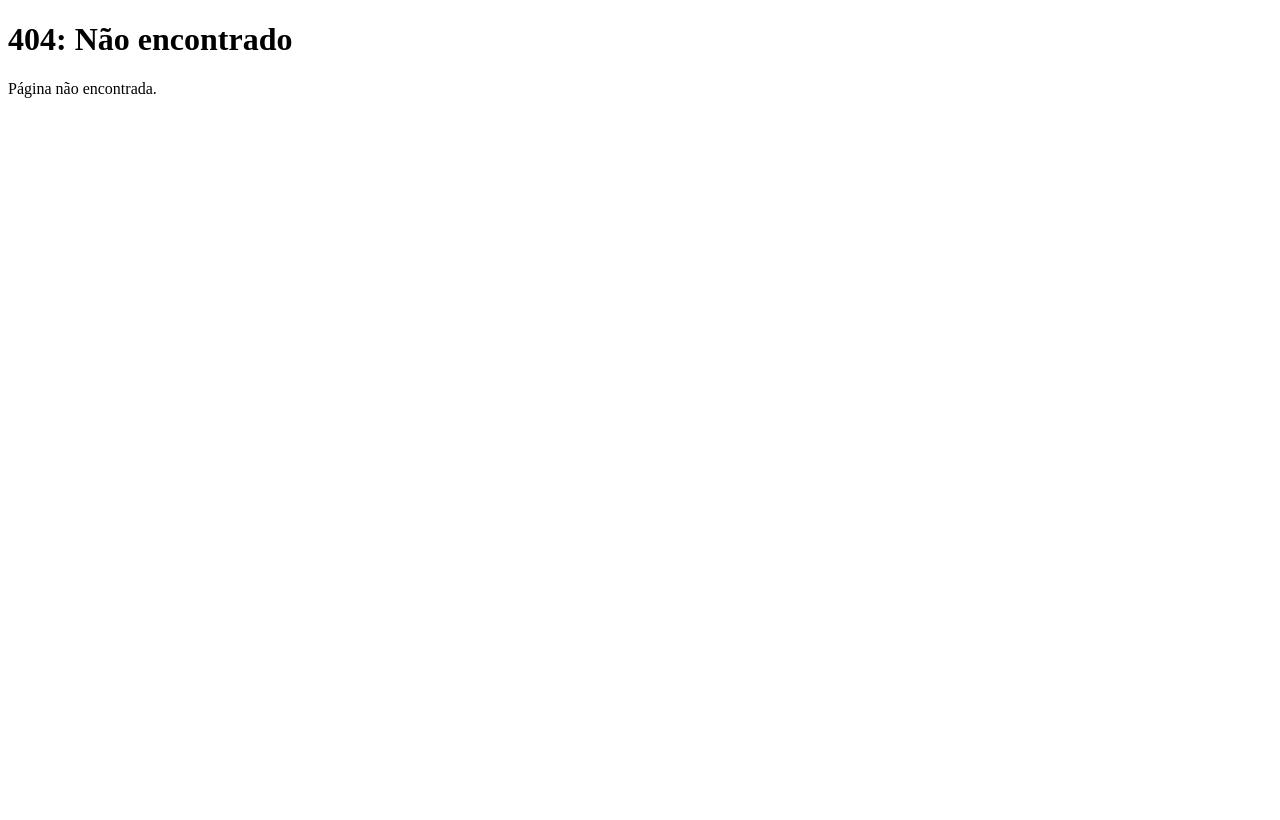
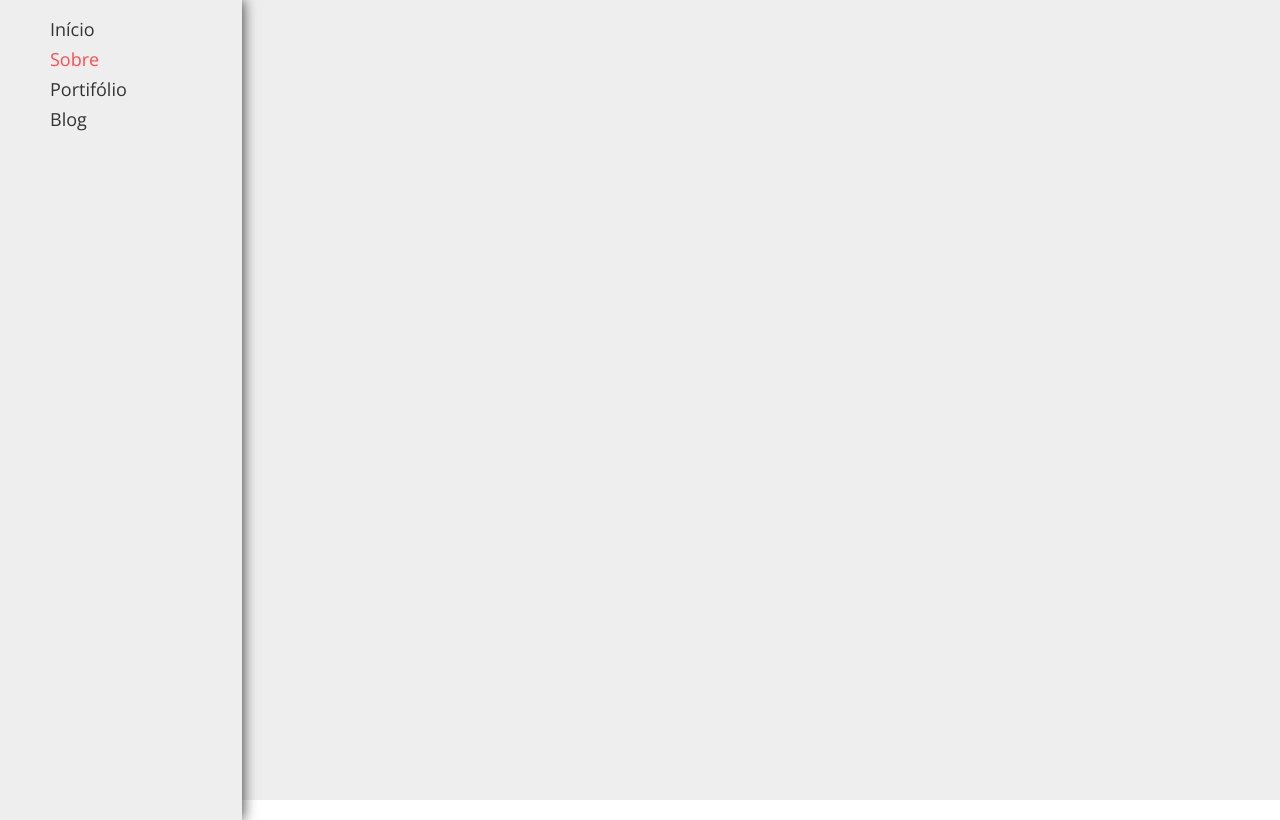
Before and after one commit to brunoannunciato/gatsby-bruno-dev-site, a Gatsby site: page /sobre in a window 1280 px wide. Before the commit this address had no page. Built offline with nearby package versions, Linux system fonts and the light colour scheme; Gatsby itself is replaced by a stand-in of ours.

Commit message:
feat: criação de componente de Link

```diff
--- a/src/components/Layout/index.js
+++ b/src/components/Layout/index.js
@@ -2,12 +2,14 @@
 import PropTypes from "prop-types"
 
 import "./style.scss"
+import Menu from "../Menu"
 
 const Layout = ({ children }) => {
   return (
-    <>
+    <main className="layout">
+      <Menu />
       { children }
-    </>
+    </main>
   )
 }
 
--- a/src/components/Layout/style.scss
+++ b/src/components/Layout/style.scss
@@ -0,0 +1,5 @@
+.layout {
+  background-color: #eee;
+  width: 100vw;
+  height: 100vh;
+}
--- /dev/null
+++ b/src/components/Link/index.js
@@ -0,0 +1,15 @@
+import React from  'react'
+import { Link as GatsbyLink } from 'gatsby'
+import './style.scss'
+
+const Link = ({ to, className, children }) => {
+  return (
+    <GatsbyLink to={ to } className={`link ${ className ? className : '' }`} activeClassName="link__actived">
+      <span className="link__content">
+        { children }
+      </span>
+    </GatsbyLink>
+  )
+}
+
+export default Link
--- /dev/null
+++ b/src/components/Link/style.scss
@@ -0,0 +1,45 @@
+.link {
+  color: #333;
+  position: relative;
+  transition: all 1s ease;
+
+  &::before {
+    content: '';
+    display: block;
+    width: 0%;
+    position: absolute;
+    bottom: 8%;
+    height: 25%;
+    left: -10%;
+    background-color: #ff4c4c;
+    transition: width .3s ease;
+    transform: skew(15deg);
+  }
+
+  &:hover {
+    &::before {
+      width: 100%;
+    }
+  }
+
+  &__content {
+    position: relative;
+    z-index: 1;
+  }
+
+  &__actived {
+    transition: all 1s ease;
+    color: #ff4c4c;
+    pointer-events: none;
+
+    &::before {
+      width: 100%;
+      animation: underline .3s forwards;
+    }
+
+    @keyframes underline {
+      0% { width: 100% }
+      100% { width: 0% }
+    }
+  }
+}
--- /dev/null
+++ b/src/components/Menu/index.js
@@ -0,0 +1,37 @@
+import React from 'react'
+import Link from '../Link'
+import './style.scss'
+
+const Menu = () => {
+  return (
+    <aside className="menu">
+      <ul className="menu__list">
+        <li className="menu__item">
+          <Link className="menu__link" to="/">
+            Início
+          </Link>
+        </li>
+
+        <li className="menu__item">
+          <Link className="menu__link" to="/sobre">
+            Sobre
+          </Link>
+        </li>
+
+        <li className="menu__item">
+          <Link className="menu__link" to="/portifolio">
+            Portifólio
+          </Link>
+        </li>
+
+        <li className="menu__item">
+          <Link className="menu__link" to="/blog">
+            Blog
+          </Link>
+        </li>
+      </ul>
+    </aside>
+  )
+}
+
+export default Menu
--- /dev/null
+++ b/src/components/Menu/style.scss
@@ -0,0 +1,20 @@
+.menu {
+  background-color: #eee;
+  box-shadow: 1px 0px 13px 0px rgba(0,0,0,0.75);
+  height: 100vh;
+  left: 0;
+  padding: 20px 0 0 50px;
+  position: absolute;
+  top: 0;
+  width: 15vw;
+
+  &__item {
+    margin-bottom: 12px;
+  }
+
+  &__link {
+    font-size: 1.125em;
+    font-weight: 400;
+    text-decoration: none;
+  }
+}
--- /dev/null
+++ b/src/pages/sobre.js
@@ -0,0 +1,13 @@
+import React from "react"
+
+import Layout from "../components/Layout"
+import SEO from "../components/seo"
+
+const SobrePage = () => (
+  <Layout>
+    <SEO title="Sobre" />
+    <h1>Bruno Annunciato</h1>
+  </Layout>
+)
+
+export default SobrePage
--- /dev/null
+++ b/src/reset/style.scss
@@ -0,0 +1,51 @@
+@import url('https://fonts.googleapis.com/css2?family=Open+Sans:wght@300;400;600&display=swap');
+
+/* http://meyerweb.com/eric/tools/css/reset/
+   v2.0 | 20110126
+   License: none (public domain)
+*/
+
+html, body, div, span, applet, object, iframe,
+h1, h2, h3, h4, h5, h6, p, blockquote, pre,
+a, abbr, acronym, address, big, cite, code,
+del, dfn, em, img, ins, kbd, q, s, samp,
+small, strike, strong, sub, sup, tt, var,
+b, u, i, center,
+dl, dt, dd, ol, ul, li,
+fieldset, form, label, legend,
+table, caption, tbody, tfoot, thead, tr, th, td,
+article, aside, canvas, details, embed,
+figure, figcaption, footer, header, hgroup,
+menu, nav, output, ruby, section, summary,
+time, mark, audio, video {
+	margin: 0;
+	padding: 0;
+	border: 0;
+	font-size: 100%;
+	font: inherit;
+	vertical-align: baseline;
+}
+/* HTML5 display-role reset for older browsers */
+article, aside, details, figcaption, figure,
+footer, header, hgroup, menu, nav, section {
+	display: block;
+}
+body {
+  font-family: 'Open Sans', sans-serif;
+  line-height: 1;
+}
+ol, ul {
+	list-style: none;
+}
+blockquote, q {
+	quotes: none;
+}
+blockquote:before, blockquote:after,
+q:before, q:after {
+	content: '';
+	content: none;
+}
+table {
+	border-collapse: collapse;
+	border-spacing: 0;
+}
```
Also changed, not shown: gatsby-browser.js (+1 -7 lines).
